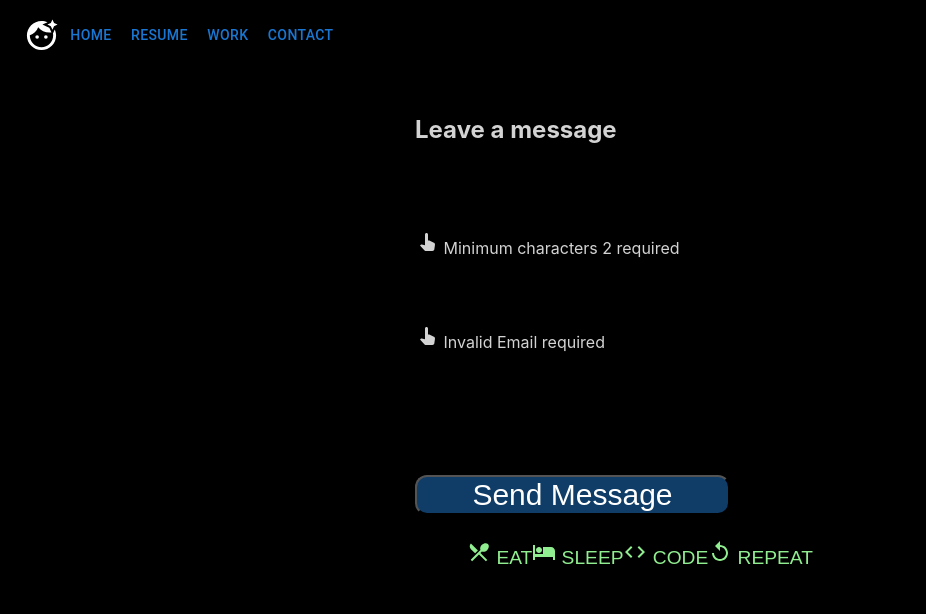
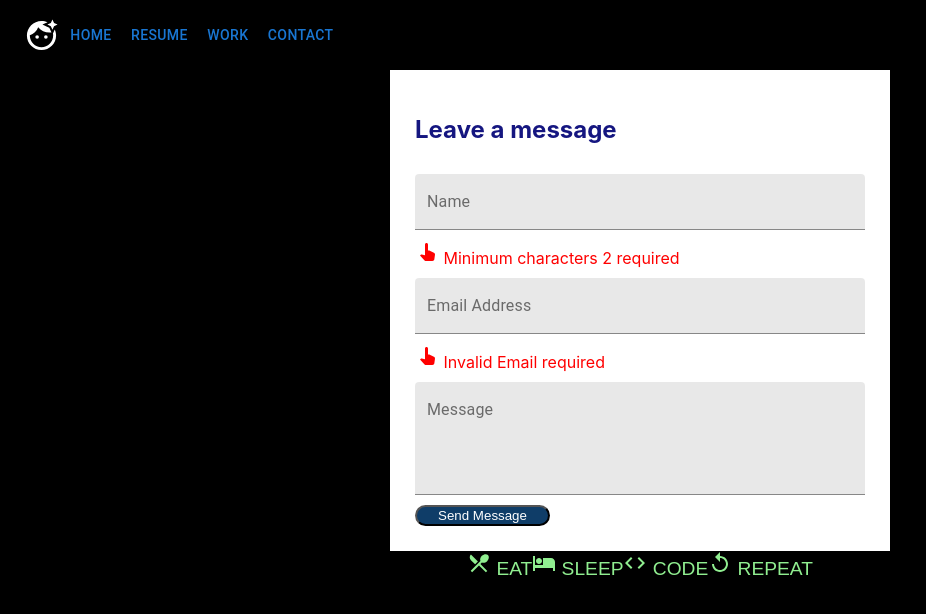
Before and after one commit to FionaDN87/fionaPort, a React (Create React App) app in the folder client/: page /fionaPort/Contact in a window 1280 px wide. Shown: the top 614 px of the page, without its empty margins (0-926 px from the left). Built offline with nearby package versions, Linux system fonts and the light colour scheme.

Commit message:
Update contactPageStyle.css

```diff
--- a/client/src/styles/contactPageStyle.css
+++ b/client/src/styles/contactPageStyle.css
@@ -2,18 +2,17 @@
     display:flex;
     flex-direction: column;
     max-width: 500px;
-    gap: 5px;
+    gap: 10px;
     margin: auto;
     padding: 25px;
-
+    background: white;
 }
 
 .buttonStyle{
     background: rgb(15, 61, 104);
     color: white;
-    width: 70%;
+    width: 30%;
     border-radius: 12px;
-    font-size: 30px;
 }
 
 .formStyle{
@@ -22,3 +21,16 @@
     border-radius: 12px;
     color: #fff;
 }
+
+.textfieldStyle{
+    color: white;
+    border: 1px solid green;
+}
+
+.textStyle{
+    color: rgba(9, 11, 122, 0.952)
+}
+
+.alertStyle{
+    color: red;
+}
```
